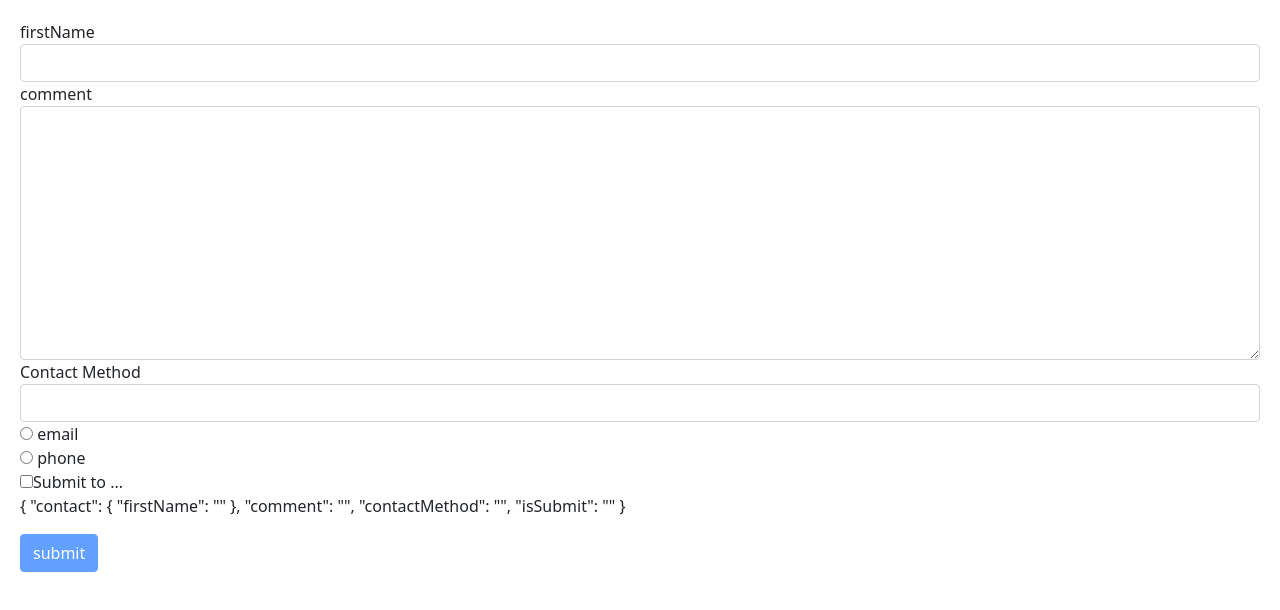
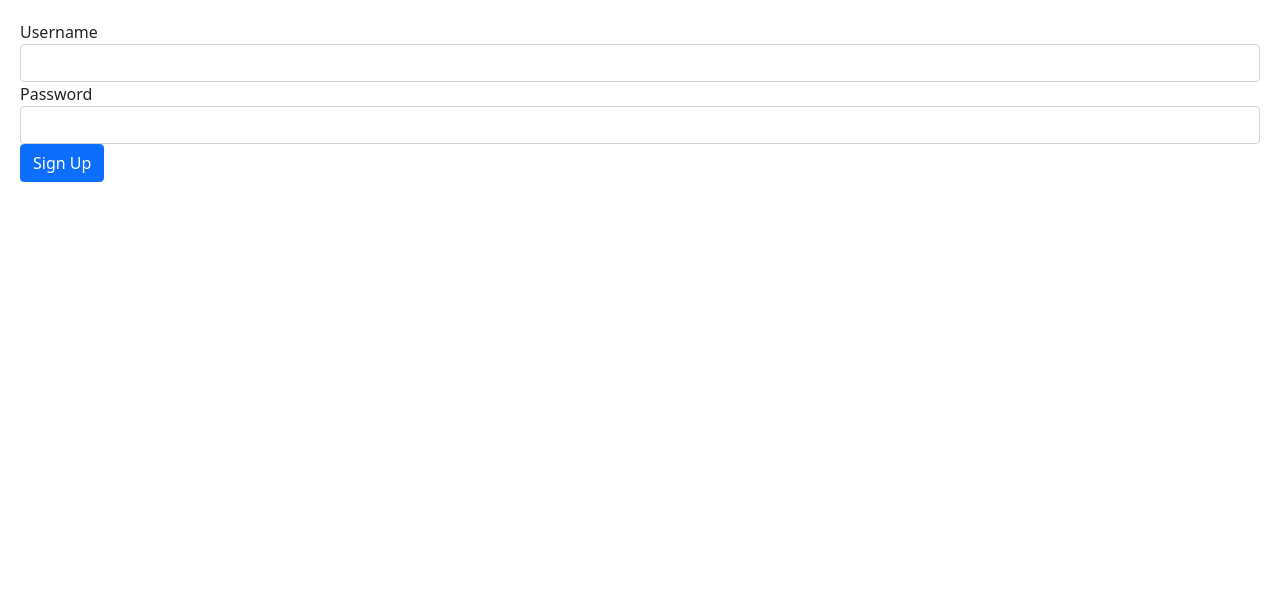
Before and after one commit to changzheng0101/hello-world, an Angular app: page / in a window 1280 px wide. Shown: the top 610 px of the page. Built offline with nearby package versions, Linux system fonts and the light colour scheme.

Commit message:
templateForm练习

```diff
--- a/src/app/app.component.html
+++ b/src/app/app.component.html
@@ -1 +1 @@
-<app-contact-form></app-contact-form>
+<signup-form></signup-form>
--- a/src/app/app.module.ts
+++ b/src/app/app.module.ts
@@ -18,6 +18,7 @@ import { FormFormatDirective } from './form-format.directive';
 import { ZippyComponent } from './zippy/zippy.component';
 import { ContactFormComponent } from './contact-form/contact-form.component';
 import { CourseFormComponent } from './course-form/course-form.component';
+import { SignupFormComponent } from './signup-form/signup-form.component';
 
 
 @NgModule({
@@ -35,7 +36,8 @@ import { CourseFormComponent } from './course-form/course-form.component';
     FormFormatDirective,
     ZippyComponent,
     ContactFormComponent,
-    CourseFormComponent
+    CourseFormComponent,
+    SignupFormComponent
   ],
   imports: [
     BrowserModule,
--- a/src/app/course-form/course-form.component.html
+++ b/src/app/course-form/course-form.component.html
@@ -1 +1,31 @@
-<p>course-form works!</p>
+<form #f="ngForm" (ngSubmit)="onSubmit(f)">
+    <div class="form-group">
+        <label for="courseName">CourseName</label>
+        <input ngModel #name="ngModel" name="name" required minlength="5" id="courseName" class="form-control">
+        <div class="alert alert-danger" *ngIf="name.touched && name.invalid">
+            <div *ngIf="name.errors?.['required']">required</div>
+            <div *ngIf="name.errors?.['minlength']">minlength is {{name.errors?.['minlength'].requiredLength}}</div>
+        </div>
+    </div>
+
+    <div class="form-group">
+        <label for="category">Category</label>
+        <select ngModel name="category" id="category" class="form-control">
+            <option value=""></option>
+            <option [value]="category.id" *ngFor="let category of CategoryOptions" >{{category.name}}</option>
+        </select>
+    </div>
+
+    <div class="checkbox">
+        <label for="moneyBack">
+            <input ngModel name="isMoneyBack" id="moneyBack" type="checkbox">30-day money back
+        </label>
+    </div>
+
+    <p>
+        {{f.value | json}}
+    </p>
+
+    <button class="btn btn-primary" [disabled]="f.invalid">Submit</button>
+
+</form>
--- a/src/app/course-form/course-form.component.ts
+++ b/src/app/course-form/course-form.component.ts
@@ -1,15 +1,20 @@
-import { Component, OnInit } from '@angular/core';
+import { Component } from '@angular/core';
+import { NgForm } from '@angular/forms';
 
 @Component({
   selector: 'app-course-form',
   templateUrl: './course-form.component.html',
   styleUrls: ['./course-form.component.css']
 })
-export class CourseFormComponent implements OnInit {
+export class CourseFormComponent {
+  CategoryOptions = [
+    { id: 1, name: 'development' },
+    { id: 2, name: 'Art' },
+    { id: 3, name: 'language' },
+  ];
 
-  constructor() { }
-
-  ngOnInit(): void {
+  onSubmit(f: NgForm) {
+    console.log(f);
   }
 
 }
--- /dev/null
+++ b/src/app/signup-form/signup-form.component.html
@@ -0,0 +1,17 @@
+<form>
+    <div class="form-group">
+        <label for="username">Username</label>
+        <input
+            id="username"
+            type="text"
+            class="form-control">
+    </div>
+    <div class="form-group">
+        <label for="password">Password</label>
+        <input
+            id="password"
+            type="text"
+            class="form-control">
+    </div>
+    <button class="btn btn-primary" type="submit">Sign Up</button>
+</form>
```
Also changed, not shown: src/app/signup-form/signup-form.component.ts (added, +10 -0 lines), src/app/signup-form/signup-form.component.css (added), 1 other file (tests, documents, lock files or other folders).
